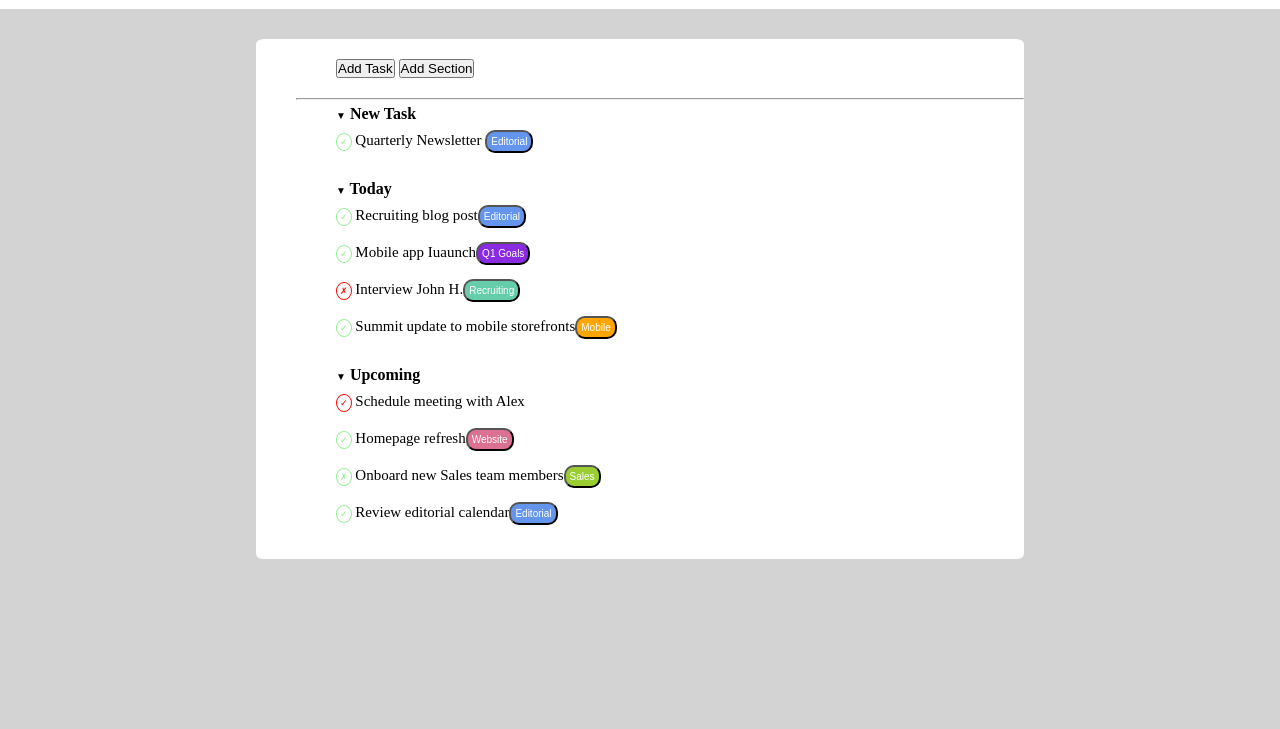
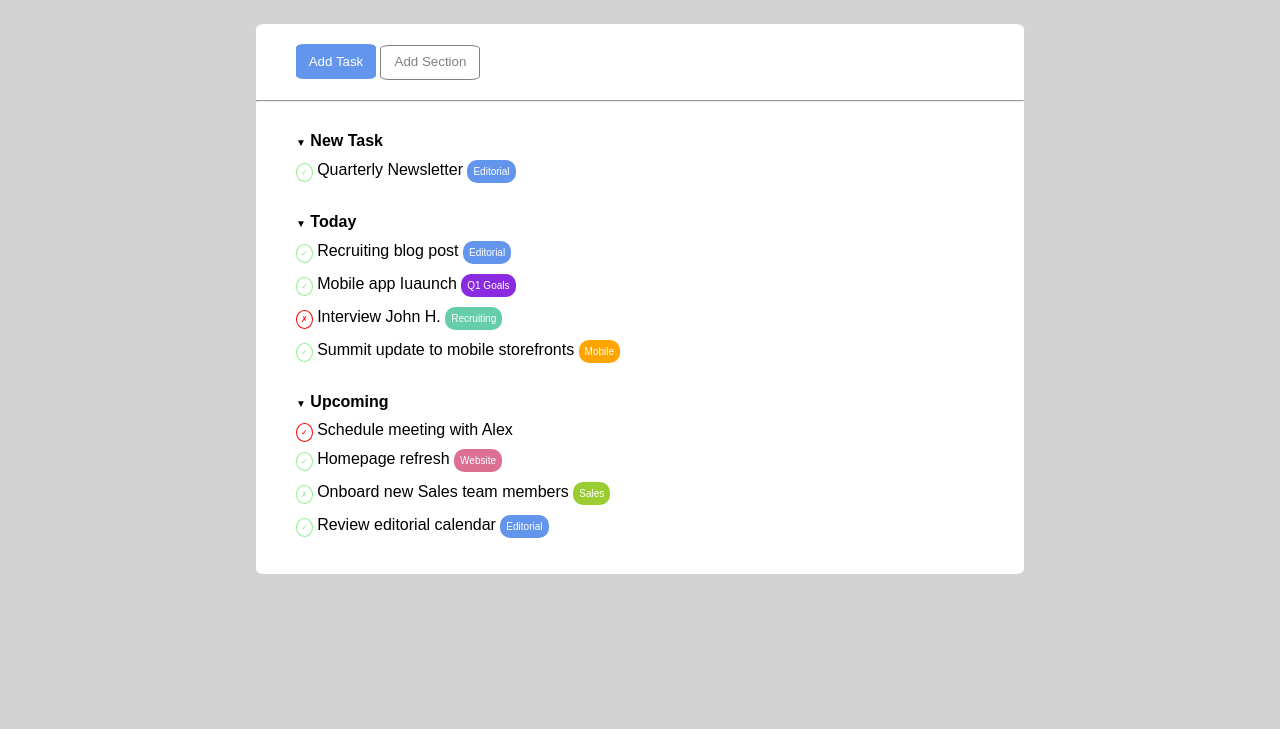
Before and after one commit to Isabella18081996/html-css-toboolist, a plain HTML site: page index.html in a window 1280 px wide. Shown: the part 71-800 px from the top of the page. Drawn offline with Linux system fonts and the light colour scheme.

Commit message:
esercizio finito

```diff
--- a/css/style.css
+++ b/css/style.css
@@ -5,20 +5,26 @@
 
 
 header{
-  height: 75px;
+  height: 60px;
   background-color:white;
-  margin-bottom: 30px;
+  margin-bottom: 35px;
   margin-top: 0px;
+}
+
+.intestazione{
+  margin-top: 0px;
+  margin-bottom: 0px;
 }
 
 body{
   background-color: lightgray;
+  font-family: Arial, Helvetica, sans-serif;
 }
 
 
 main{
   width: 60%;
-  height: 520px;
+  height: 550px;
   background-color: white;
   margin: auto;
   border-radius: 1%;
@@ -29,6 +35,7 @@ main{
   margin: auto;
   padding-top: 15px;
   padding-bottom: 15px;
+  padding-left: 0px;
   border-top: 50px;
   border-bottom: 50px;
 }
@@ -39,8 +46,9 @@ main{
   width: auto;
   margin-bottom: 10px;
   background-color: gray;
-  padding: 10px;
+  padding: 7px;
   border-radius: 1%;
+  border: 1px;
 }
 
 .content{
@@ -58,15 +66,17 @@ h1{
 }
 
 .check{
-  width: 50px;
+  width: 10px;
+  height: 10px;
   border-radius: 50%;
   border-color: lightgreen;
   border-width: 1px;
   border-style: solid;
   text-align: center;
-  padding: 3px;
-  font-size: 9px;
+  padding: 4px;
+  font-size: 8px;
   color: lightgreen;
+  display: inline;
 }
 
 div{
@@ -77,11 +87,16 @@ div{
 
 p{
   font-size: 15px;
-  line-height: 35px;
+  line-height: 15;
+  margin-bottom: 10px;
 }
 
 hr{
   color: lightgray;
+}
+
+h4{
+margin-top: 30px;
 }
 
 .triangolino{
@@ -89,22 +104,25 @@ hr{
 }
 
 .cross{
-  width: 50px;
+  width: 15px;
   border-radius: 50%;
   border-color: red;
   border-width: 1px;
   border-style: solid;
   text-align: center;
-  padding: 3px;
-  font-size: 9px;
+  padding: 4px;
+  font-size: 8px;
   color: red;
+  display: inline;
 }
 
 .bottoni{
 color: white;
 border-radius: 10px;
 font-size: 10px;
-padding: 4px;
+padding: 6px;
+border: 1px;
+
 }
 
 #editorial{
@@ -130,3 +148,22 @@ padding: 4px;
 #sales{
   background-color: #9acd32;
 }
+
+#task{
+  color: white;
+  background-color:#6495ed;
+  border: 1px;
+  height: 35px;
+  border-radius: 10%;
+  width: 80px;
+}
+
+#section{
+  color: gray;
+  background-color: white;
+  height: 35px;
+  border-radius: 10%;
+  border: 1px solid gray;
+  line-height: 20px;
+  width: 100px;
+}
--- a/index.html
+++ b/index.html
@@ -19,8 +19,8 @@
   <main>
    <div class="container">
     <div>
-     <button type="button">Add Task</button>
-    <button type="button">Add Section</button>
+     <button type="button" id="task">Add Task</button>
+    <button type="button" id="section">Add Section</button>
     </div>
 
     <hr>
@@ -28,39 +28,39 @@
     <div>
       <h4><span class="triangolino">&#9660;</span>  New Task</h4>
       <p>
-        <span class="check">&check;</span> Quarterly Newsletter <button type="button" class="bottoni" id="editorial"> Editorial</button>
+        <div class="check">&check;</div> Quarterly Newsletter <button type="button" class="bottoni" id="editorial">Editorial</button>
       </p>
     </div>
 
     <div>
       <h4><span class="triangolino">&#9660;</span> Today</h4>
       <p>
-        <span class="check">&check;</span> Recruiting blog post<button type="button" class="bottoni" id="editorial"> Editorial</button>
+        <div class="check">&check;</div> Recruiting blog post <button type="button" class="bottoni" id="editorial">Editorial</button>
       </p>
       <p>
-        <span class="check">&check;</span> Mobile app Iuaunch<button type="button" class="bottoni" id="goals"> Q1 Goals</button>
+        <div class="check">&check;</div> Mobile app Iuaunch <button type="button" class="bottoni" id="goals"> Q1 Goals</button>
       </p>
       <p>
-        <span class="cross">&cross;</span> Interview John H.<button type="button" class="bottoni" id="recruiting"> Recruiting</button>
+        <div class="cross">&cross;</div> Interview John H. <button type="button" class="bottoni" id="recruiting"> Recruiting</button>
       </p>
       <p>
-        <span class="check">&check;</span> Summit update to mobile storefronts<button type="button" class="bottoni" id="mobile"> Mobile</button>
+        <div class="check">&check;</div> Summit update to mobile storefronts <button type="button" class="bottoni" id="mobile"> Mobile</button>
       </p>
     </div>
 
     <div>
       <h4><span class="triangolino">&#9660;</span>  Upcoming</h4>
       <p>
-        <span class="cross">&check;</span> Schedule meeting with Alex
+        <div class="cross">&check;</div> Schedule meeting with Alex
       </p>
       <p>
-        <span class="check">&check;</span> Homepage refresh<button type="button" class="bottoni" id="website"> Website</button>
+        <div class="check">&check;</div> Homepage refresh <button type="button" class="bottoni" id="website"> Website</button>
       </p>
       <p>
-        <span class="check">&cross;</span> Onboard new Sales team members<button type="button" class="bottoni" id="sales"> Sales</button>
+        <div class="check">&cross;</div> Onboard new Sales team members <button type="button" class="bottoni" id="sales"> Sales</button>
       </p>
       <p>
-        <span class="check">&check;</span> Review editorial calendar<button type="button" class="bottoni" id="editorial"> Editorial</button>
+        <div class="check">&check;</div> Review editorial calendar <button type="button" class="bottoni" id="editorial"> Editorial</button>
       </p>
     </div>
 
```
